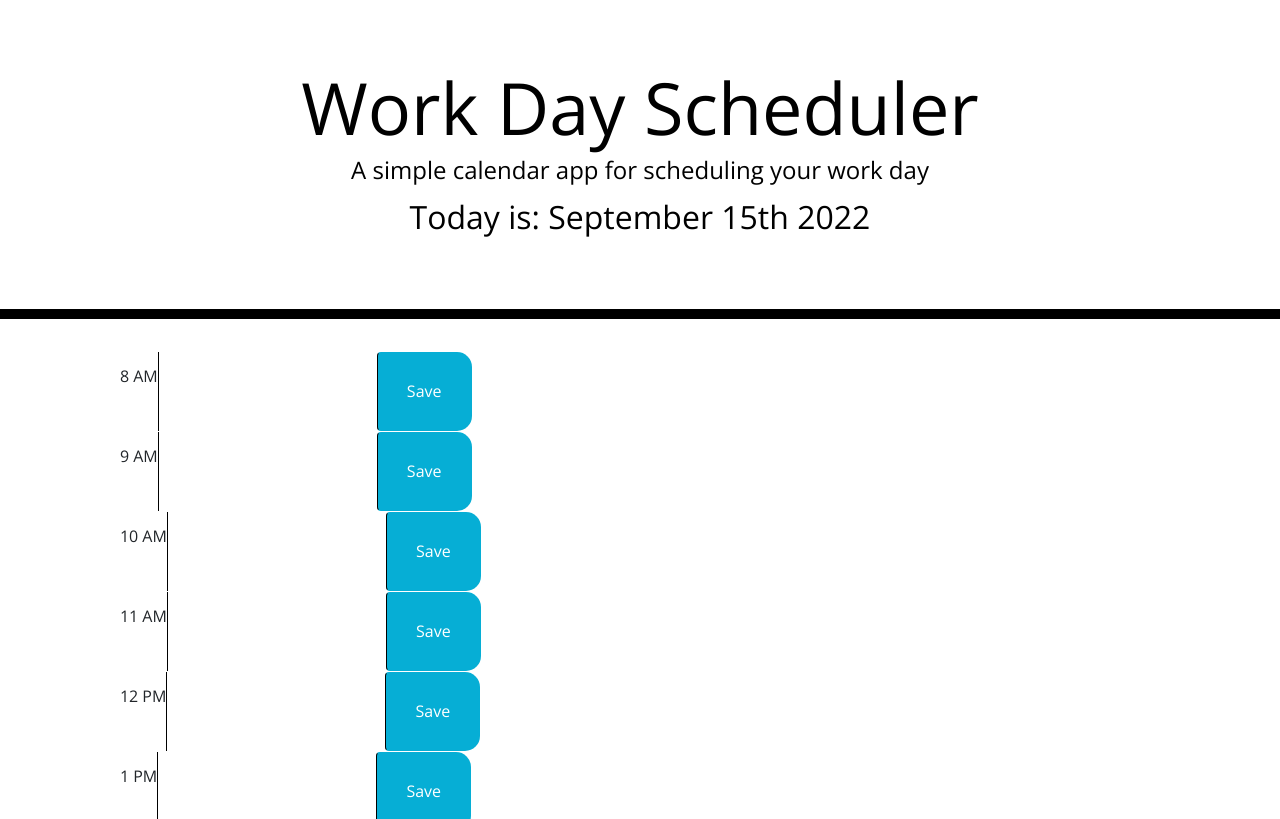
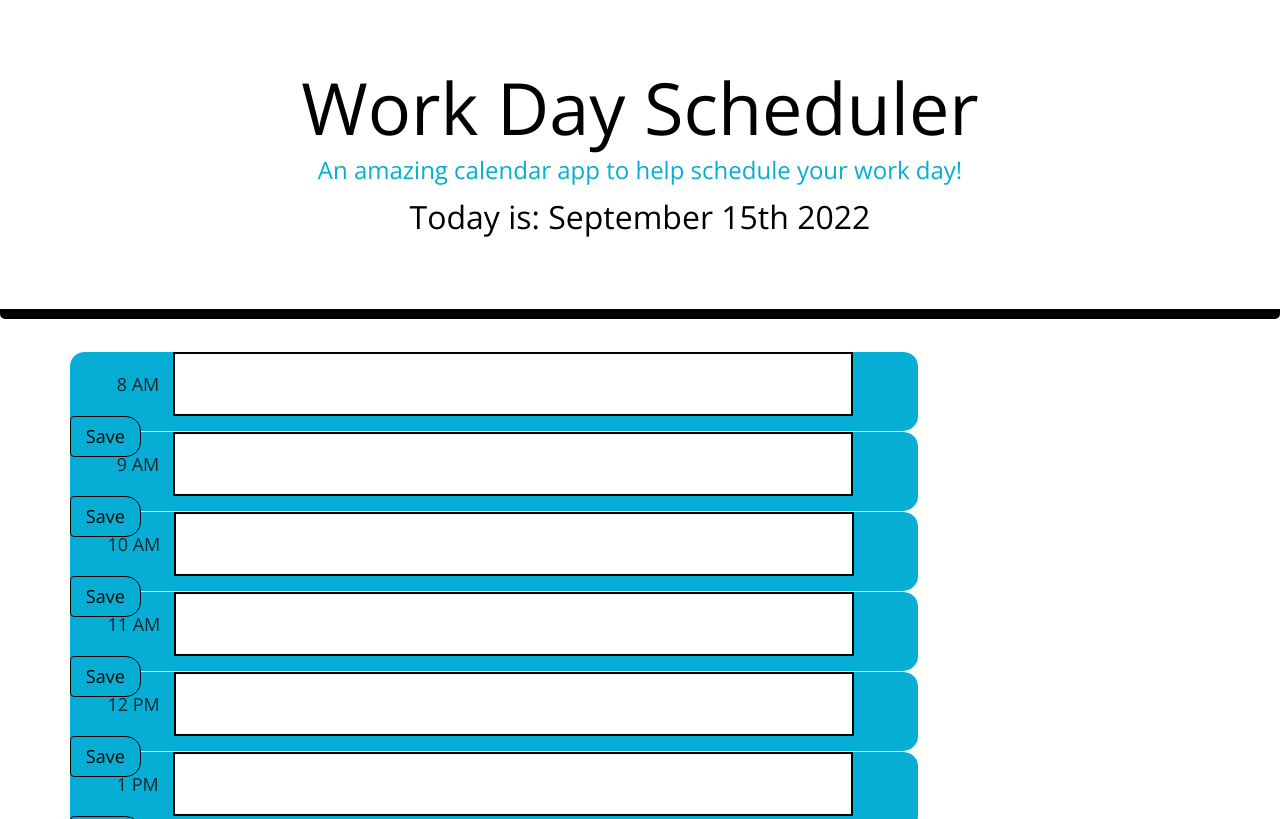
Before and after one commit to BrockHanni/Week-5-Project, a website: page index.html in a window 1280 px wide. Shown: the top 819 px of the page. Drawn offline with nearby package versions, Linux system fonts and the light colour scheme.

Commit message:
finishing-CSS

```diff
--- a/assets/style.css
+++ b/assets/style.css
@@ -5,22 +5,25 @@ body {
 }
 
 textarea{
-  background: transparent;
+  background-color: white;
   border: none;
   resize: none;
   color: #000000;
-  border-left: 1px solid black;
+  border: 2px solid black;
   padding: 10px;
   text-align: center;
   size:90vh;
+  width:85vh;
+  height:8vh ;
 }
 
 .jumbotron {
   text-align: center;
   background-color: transparent;
   color: black;
-  border-radius: 0;
+  border-radius: 5px;
   border-bottom: 10px solid black;
+
 }
 
 .description{
@@ -35,7 +38,10 @@ textarea{
 .row {
   white-space: pre-wrap;
   height: 80px;
+  width: 106vh;
   border-top: 1px solid white;;
+  background-color:#06AED5 ;
+  align-items: center;
 }
 
 .hour {
@@ -60,11 +66,12 @@ textarea{
 }
 
 .saveBtn {
-  border-left: 1px solid black;
+  border: 1px solid black;
   border-top-right-radius: 15px;
   border-bottom-right-radius: 15px;
   background-color: #06AED5;
-  color: white;
+  color: black;
+  font-size: large;
 }
 
 .saveBtn i:hover {
@@ -77,3 +84,10 @@ textarea{
 .lead1 {
   font-size: xx-large;
 }
+.row time-block {
+  text-align: left;
+  align-items: left;
+}
+.hourblock{
+  font-size: large;
+}
--- a/index.html
+++ b/index.html
@@ -26,13 +26,13 @@
   <body>
     <header class="jumbotron">
       <h1 class="display-3">Work Day Scheduler</h1>
-      <p class="lead">A simple calendar app for scheduling your work day</p>
+      <p class="lead" style="color: #06aed0">An amazing calendar app to help schedule your work day!</p>
       <h1 id="currentDay" class="lead1"></h1>
     </header>
     <div class="container">
       <!-- Timeblocks go here -->
       <div id="eight" class="row time-block">
-        <div class="hourblock">
+        <div class="hourblock" style="align-items:center ;">
           8 AM
         </div>
         <textarea class="textarea"></textarea>
```
Lines whose indentation alone changed are shown as unchanged.
